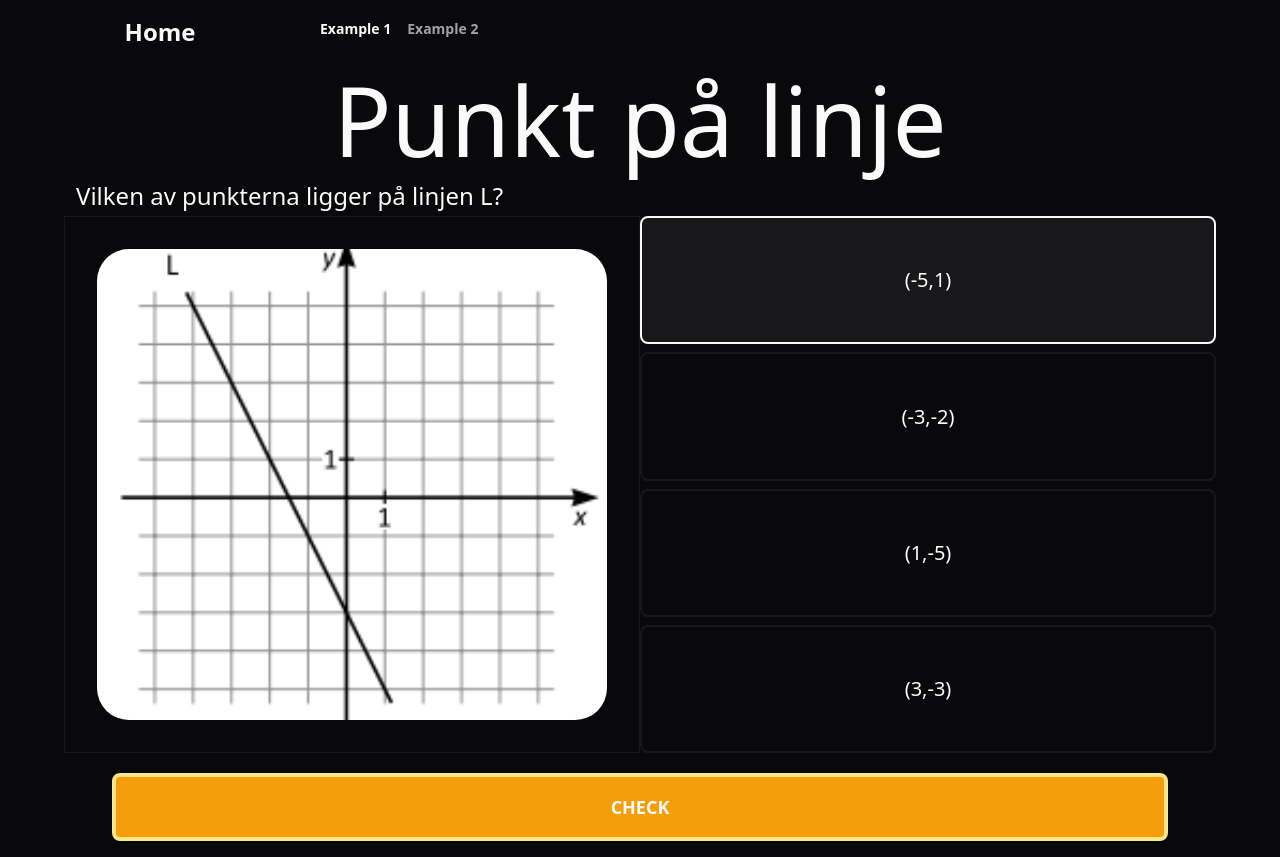
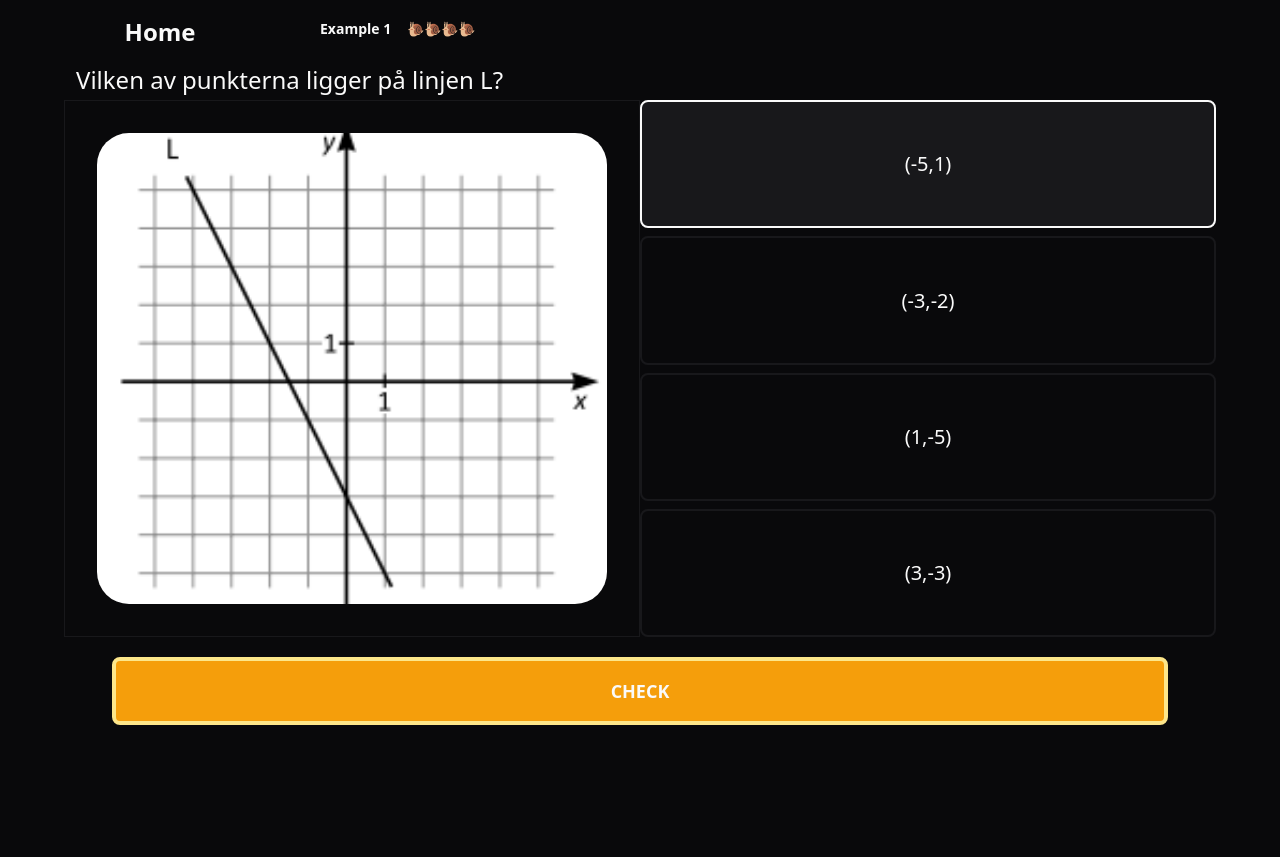
Before and after one commit to PersonalInfoHidden/hp-ga, a Next.js app: page /example1 in a window 1280 px wide. After the commit the page ends 800 px from the top, so only its background shows below. Built offline with nearby package versions, Linux system fonts and the light colour scheme.

Commit message:
some shit

```diff
--- a/public/ExampleQuestion.json
+++ b/public/ExampleQuestion.json
@@ -1,6 +1,6 @@
 {
-    "name": "Punkt på linje",
     "id": 0,
+    "type":"XYZ",
     "question_text": "Vilken av punkterna ligger på linjen L?",
     "image_path": "punktpålinje.png",
     "correct_answer": 3,
--- a/src/app/example1/page.tsx
+++ b/src/app/example1/page.tsx
@@ -3,8 +3,8 @@ import Question from "./question";
 import { promises as fs } from "fs";
 
 export interface HPQuestion {
-    name: string;
     id: number;
+    type: string;
     question_text: string;
     image_path: string;
     correct_answer: number;
--- a/src/app/example1/question.tsx
+++ b/src/app/example1/question.tsx
@@ -20,9 +20,6 @@ const Question = ({ question }: { question: HPQuestion }) => {
     return (
         <div className="flex items-center justify-center">
             <div className="grid grid-cols-2 gap-y-1 w-[calc(75%+12rem)]">
-                <div className="text-center col-span-2 text-3xl md:text-8xl py-2 md:ont-semibold">
-                    {question.name}
-                </div>
                 <div className="col-span-2 mx-3">
                     <p className="text-2xl">{question.question_text}</p>
                 </div>
--- a/src/app/layout.tsx
+++ b/src/app/layout.tsx
@@ -17,8 +17,8 @@ const links: Array<Links> = [
         path: "/example1",
     },
     {
-        name: "Example 2",
-        path: "/example2",
+        name: "🐌🐌🐌🐌",
+        path: "/test/spring24",
     },
 ];
 export default function RootLayout({
--- a/src/app/page.tsx
+++ b/src/app/page.tsx
@@ -11,7 +11,7 @@ export default function Home() {
         <main className="flex flex-col items-center justify-between p-24">
             <div className="grid col-span-2">
                 <ExampleComponent>
-                    All our base are belong to us
+                    All our base are belong to us🐌🐌🐌🐌🐌🐌🐌
                 </ExampleComponent>
             </div>
         </main>
--- /dev/null
+++ b/src/app/test/[...slug]/page.tsx
@@ -0,0 +1,25 @@
+import React from "react";
+import { promises as fs } from "fs";
+import { HPQuestion } from "@/app/example1/page";
+
+interface Questions {
+    verb1?: HPQuestion[];
+    kva1?: HPQuestion[];
+    verb2?: HPQuestion[];
+    kva2?: HPQuestion[];
+}
+
+export default async function Page({ params }: { params: { slug: string[] } }) {
+    const slugLength = params.slug.length;
+    const file = await fs.readFile(
+        process.cwd() + `/public/tests/${params.slug[0]}.json`,
+        "utf8"
+    );
+    const data: Questions | null = JSON.parse(file);
+
+    if (data === null) return <div></div>;
+
+    if (slugLength !== 3) return <div>not enought slugs 🐌🐌🐌</div>;
+
+    return <div>My Post: </div>;
+}
--- /dev/null
+++ b/src/app/test/page.tsx
@@ -0,0 +1,5 @@
+import React from "react";
+
+export default function Page() {
+    return <div>page</div>;
+}
```
Also changed, not shown: public/tests/spring24.json (added, +40 -0 lines), 1 other file (tests, documents, lock files or other folders).
